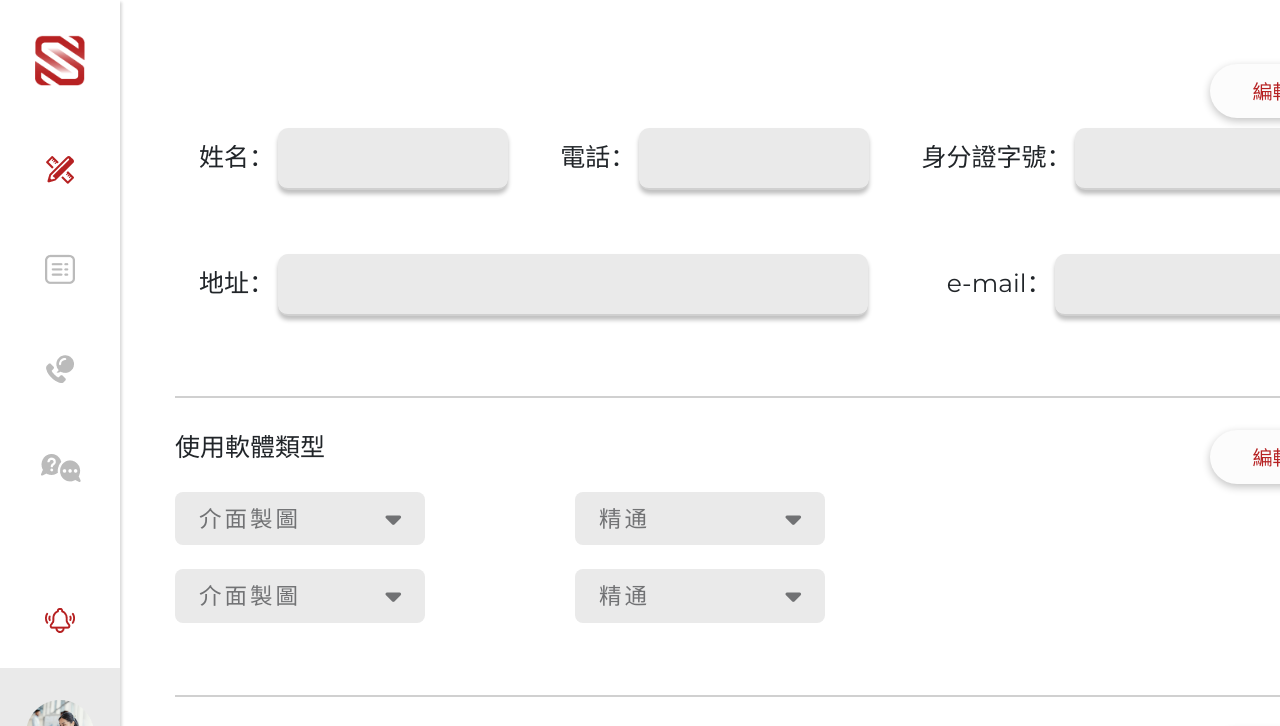
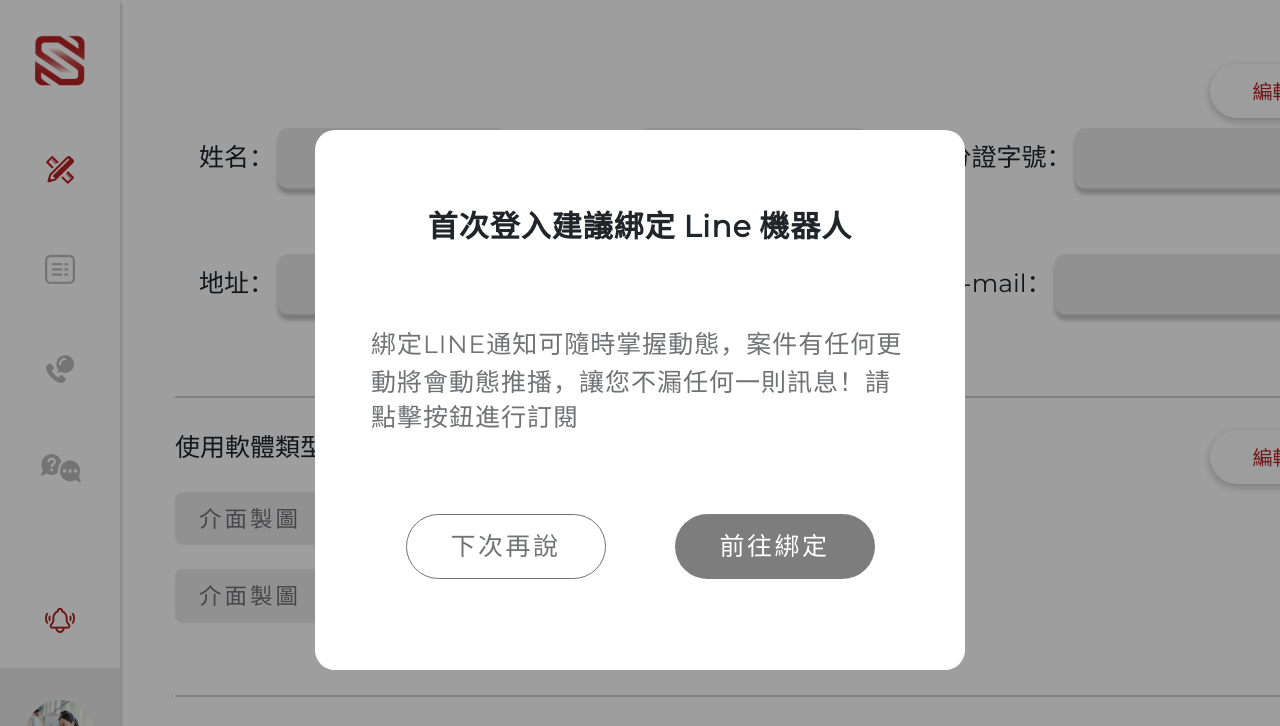
Before and after one commit to King-of-Knights-537/source2, a plain HTML site: page information-protection.html in a window 1280 px wide. Shown: the top 726 px of the page. Drawn offline with nearby package versions, Linux system fonts and the light colour scheme.

Commit message:
0101 Source

```diff
--- a/assets/app.js
+++ b/assets/app.js
@@ -14,6 +14,11 @@ $(document).ready(function() {
         $(".open").show();
     });
 
+    //Alert loader
+    $(".buttons button").click(function(){
+        $(".loader").hide();
+    });
+
     //Carousel
     $('.flexslider').flexslider({
         animation: "slide",
--- a/assets/forms.js
+++ b/assets/forms.js
@@ -56,10 +56,12 @@ selectedAll.forEach((selected) => {
 
 //To Show Password
 function showHide(){
+
   var x = document.getElementById("password");
   if (x.type === "password") {
     x.type = "text";
   } else {
     x.type = "password";
-  }
+  };
+
 }
--- a/assets/information-protection.css
+++ b/assets/information-protection.css
@@ -1,12 +1,18 @@
 .wrapper{
     display: flex;
-    position: relative;
 }
 .wrapper .sidebar{
     width: 120px; height: 100%;
     position: fixed; text-align: center;
     background: #FFF; z-index: 50;
     box-shadow: rgba(0, 0, 0, 0.15) 1.95px 1.95px 2.6px;
+    transition: all .7s ease;
+}
+.wrapper .sidebar img{
+    cursor: pointer;
+}
+.wrapper .sidebar:hover{
+    width: 270px; text-align: left;
 }
 .wrapper .sidebar .logo{
     width: 50px; position: static;
@@ -16,14 +22,22 @@
 }
 .wrapper .sidebar ul li{
     padding: 35px 0; list-style: none;
-    cursor: pointer;
+}
+.wrapper .sidebar:hover ul li{
+    padding-left: 3em;
 }
 .wrapper .sidebar span{
-    color: #BBBBBB;
+    color: #ADADAD; font-size: 20px;
+    letter-spacing: 1px;
     display: none;
 }
-.wrapper .sidebar .words h2{
-    font-size: 20px !important;
+.wrapper .sidebar:hover ul li span{
+    float: right; margin-right: 3em;
+    animation: fadeIn 2.5s;
+}
+.wrapper .sidebar:hover span{
+    display: inline;
+    cursor: auto;
 }
 .wrapper .sidebar .bottom-area{
     /*Alignment*/
@@ -35,13 +49,20 @@
     background: #EAEAEA; padding: 2em 0;
     cursor: pointer;
 }
-.wrapper .sidebar ul li:hover,
-.wrapper .sidebar .bottom-area .user-area:hover{
-    background: rgba(39, 39, 39, 1);
-    transition: 0.5s ease all;
+.wrapper .sidebar:hover .user-area{
+    padding-left: 1.5em;
 }
-.wrapper .sidebar ul li:nth-child(1):hover{
-    background: #FFF; transition: none;
+.wrapper .sidebar .bottom-area .user-area .user{
+    display: none;
+    animation: fadeIn 2s;
+}
+.wrapper .sidebar:hover .bottom-area .user-area .user{
+    display: inline;
+}
+.wrapper .sidebar .bottom-area .user-area .user a{
+    font-size: 20px;
+    color: #B62122 !important;
+    margin-left: 1em;
 }
 
 @media (max-height:740px) {
@@ -251,7 +272,7 @@ span .toggle{
     background: #11C00E;
 }
 #line .switch{
-    position: relative; display: inline-block;
+    position: relative;
     float: right;
 }
 #line .line-account-correction{
--- a/assets/main.css
+++ b/assets/main.css
@@ -1,5 +1,14 @@
 /*Fonts*/
 @import url('https://fonts.googleapis.com/css?family=Montserrat');
+
+@keyframes fadeIn{
+    from{
+        opacity: 0;
+    }
+    to{
+        opacity: 1;
+    }
+}
 
 html{
     scroll-behavior: smooth;
@@ -20,6 +29,9 @@ span.montserrat{
 span.long-words{
     font-size: 20px !important;
 }
+span.red{
+    color: #B62122 !important;
+}
 i{
     font-size: 25px;
 }
@@ -32,6 +44,10 @@ select{
 }
 option{
     cursor: pointer !important;
+}
+button p{
+    text-align: center !important;
+    margin-bottom: 0.1em;
 }
 
 /*Common Selectors*/
--- a/information-protection.html
+++ b/information-protection.html
@@ -34,12 +34,86 @@
     body{
       font-family: "Noto Sans TC", sans-serif;
     }
+    .loader{
+      position: fixed; z-index: 100;
+      background: rgba(0, 0, 0, .38);
+      width: 100%; height: 100%;
+      /*Alignment*/
+      display: flex;
+      justify-content: center;
+      align-items: center;
+    }
+    .alert-minder{
+      width: 650px; height: 540px;
+      background: #FFFFFF;
+      border-radius: 20px;
+      padding: 1em 3.5em;
+    }
+    .buttons{
+      display: flex;
+      justify-content: space-around;
+    }
+    .alert-minder h2{
+      font-weight: 600; font-size: 30px;
+      letter-spacing: 1px; text-align: center;
+      margin-top: 2em;
+    }
+    .alert-minder p{
+      font-weight: normal; font-size: 25px;
+      line-height: 142.4%; letter-spacing: 1px;
+      color: #717274; text-align: left;
+    }
+    .instruction{
+      margin: 5em 0;
+    }
+    button.next-time{
+      width: 200px; padding: 0.55em 0;
+      background: #FFF; border-radius: 35px;
+      font-size: 23px; border: 1px solid #717274;
+    }
+    button.lets-do-it{
+      width: 200px; padding: 0.55em 0;
+      background: rgba(0, 0, 0, 0.51);
+      border-radius: 35px; font-size: 23px;
+    }
+    button.next-time p{
+      color:#717274 !important;
+      letter-spacing: 2.5px;
+    }
+    button.lets-do-it p{
+      color: #FFF !important;
+      letter-spacing: 2.5px;
+    }
 
   </style>
 
 </head>
 
 <body>
+
+    <div class="loader">
+
+      <div class="alert-minder">
+
+        <h2>首次登入建議綁定 <span class="montserrat">Line</span> 機器人</h2>
+
+        <div class="instruction">
+
+          <p>綁定<span class="montserrat">LINE</span>通知可隨時掌握動態，案件有任何更動將會動態推播，讓您不漏任何一則訊息！請點擊按鈕進行訂閱</p>
+
+        </div>
+
+        <div class="buttons">
+
+          <button class="next-time"><p>下次再說</p></button>
+
+          <button class="lets-do-it"><p>前往綁定</p></button>
+
+        </div>
+
+      </div>
+
+    </div>
 
     <main>
 
@@ -60,7 +134,7 @@
 
                               <img src="./images/pencil-vector.png" alt="Pencil-Vector">
 
-                                <span>設計規範</span>
+                              <span class="red">設計規範</span>
 
                             </a>
                         </li>
@@ -103,7 +177,7 @@
 
                               <img class="" src="./images/bell-vector.png" alt="Bell-Vector">
 
-                                <span>通知中心</span>
+                              <span class="red">通知中心</span>
 
                             </a>
                         </li>
@@ -115,9 +189,15 @@
 
                           <img src="./images/wrapper-icon.png" alt="Your-Icon" class="user-icon">
 
-                            <span>陳小明 登出</span>
+                          <div class="user">
+
+                            <span>陳小明</span>
+
+                            <a href="">登出</a>
 
                             <span>abc123@gmail.com</span>
+
+                          </div>
 
                         </a>
 
@@ -470,6 +550,8 @@
         </div>
 
         <!--External JS-->
+        <script src="./assets/app.js"></script>
+
         <script src="./assets/forms.js"></script>
 
         <script src="https://cdn.jsdelivr.net/npm/bootstrap@5.0.2/dist/js/bootstrap.bundle.min.js" integrity="sha384-MrcW6ZMFYlzcLA8Nl+NtUVF0sA7MsXsP1UyJoMp4YLEuNSfAP+JcXn/tWtIaxVXM" crossorigin="anonymous"></script>
```
Also changed, not shown: 1 other file. Lines whose indentation alone changed are shown as unchanged.
